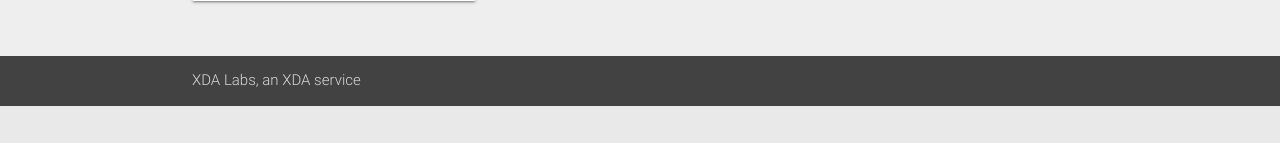
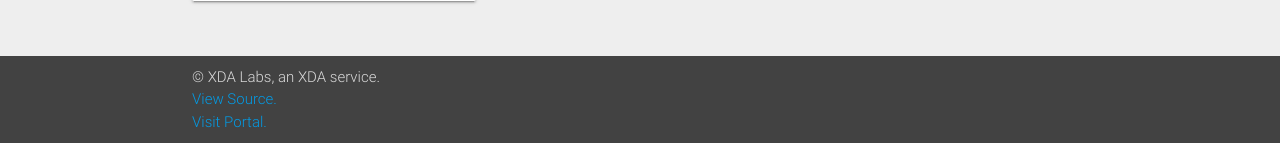
Before and after one commit to xda/XDA-Labs-Store-UI, a Django app: template store/templates/xda.html in a window 1280 px wide. Shown: the part 996-1139 px from the top of the page. Before the commit the page ends 1102 px from the top, so only its background shows below. Run offline with Django 3.2, Linux system fonts and the light colour scheme; the template is opened without the code that fills it, so the values that code supplies are empty; some libraries are stand-ins or nearby versions; some web fonts are replaced.

Commit message:
Extract footer, add details (#18)

```diff
--- /dev/null
+++ b/store/templates/footer.html
@@ -0,0 +1,7 @@
+<footer class="page-footer transparent">
+  <div class="footer-copyright grey darken-3">
+    <div class="container">
+      © XDA Labs, an XDA service. <br><a href="https://github.com/xda/XDA-Labs-Store-UI/">View Source.</a> <br><a href="https://labs.xda-developers.com">Visit Portal.</a>
+    </div>
+  </div>
+</footer>
--- a/store/templates/xda.html
+++ b/store/templates/xda.html
@@ -388,13 +388,8 @@
       }
     </script>
   </main>
-  <footer class="page-footer transparent">
-    <div class="footer-copyright grey darken-3">
-      <div class="container">
-        XDA Labs, an XDA service
-      </div>
-    </div>
-  </footer>
+
+  {% include "footer.html" %}
 
 </body>
 
```
Also changed, not shown: store/templates/index.html (+2 -7 lines).
